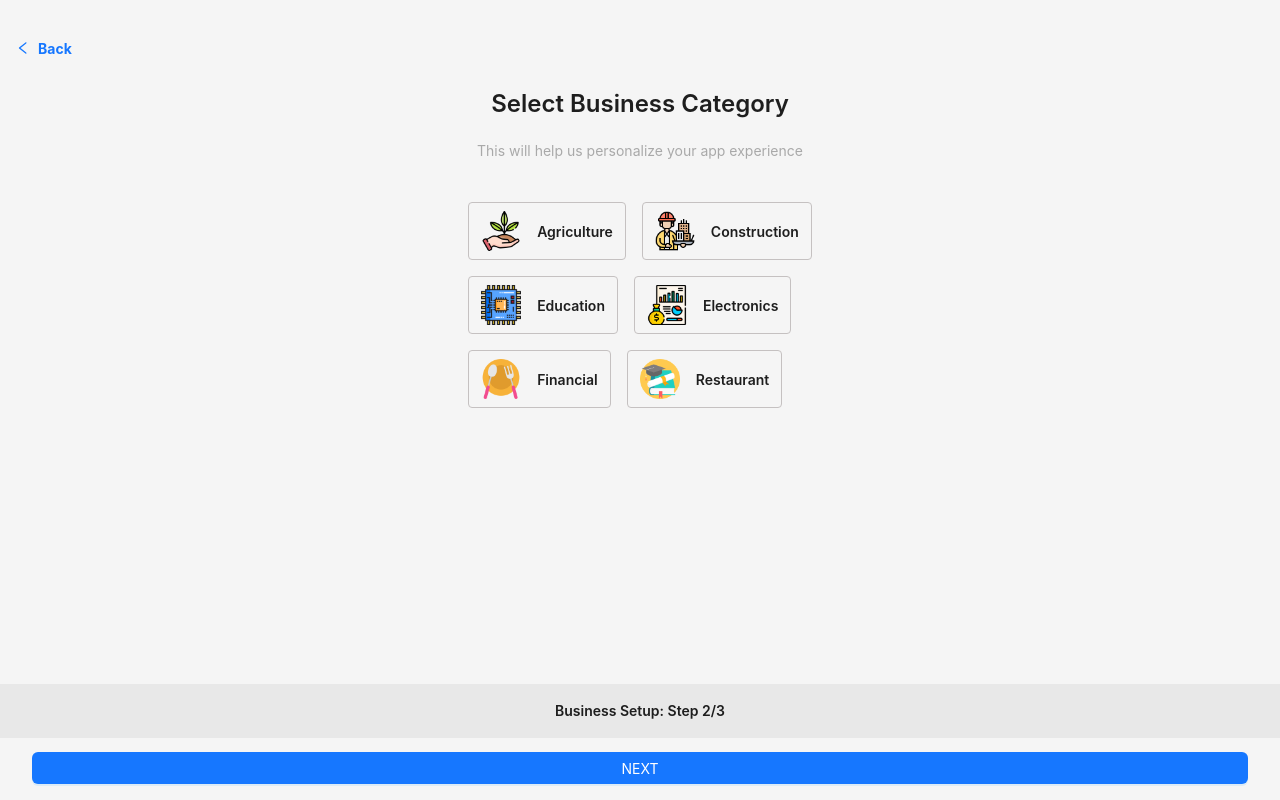
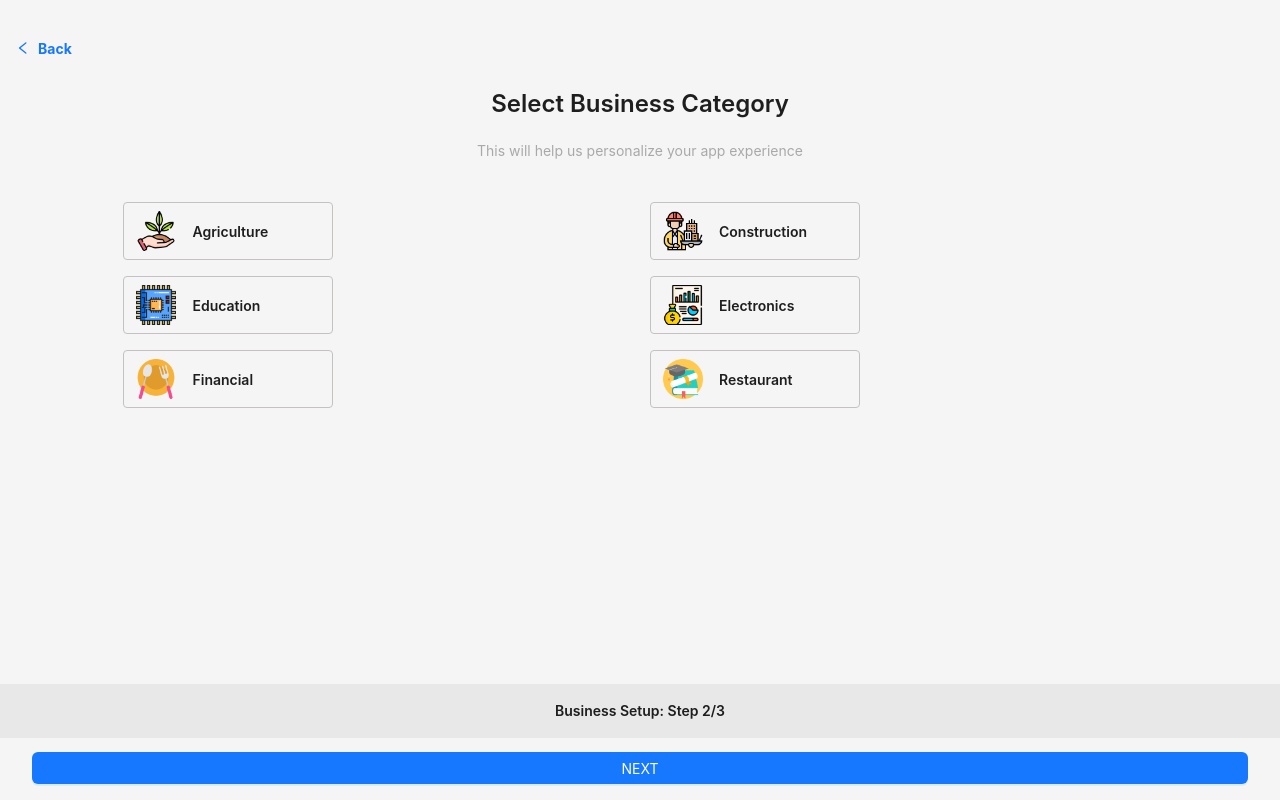
Before and after one commit to shreejan-regmi01/cashbook-demo, a React (Create React App) app: page / in a window 1280 px wide. Both pictures are taken after a click on the button "NEXT". Built offline with nearby package versions, Linux system fonts and the light colour scheme.

Commit message:
updated business category section with grid view

```diff
--- a/src/components/add-business/BusinessCategoryCard.js
+++ b/src/components/add-business/BusinessCategoryCard.js
@@ -9,9 +9,10 @@ export default function BusinessCategoryCard({ image, category = "other" }) {
         border: "1px solid  #c5c1c1",
         padding: "8px 12px",
         borderRadius: "4px",
+        maxWidth: "210px",
       }}
     >
-      <div style={{ width: "100%" }}>
+      <div>
         <img src={image} width="40px" alt="agriculture" />
       </div>
       <div>
--- a/src/views/AddBusiness.js
+++ b/src/views/AddBusiness.js
@@ -54,38 +54,48 @@ export default function AddBusiness() {
               <Typography.Text style={{ color: "darkgray" }}>
                 This will help us personalize your app experience
               </Typography.Text>
-              <Flex vertical={true} gap="middle" className="mt-2">
-                <Flex gap="middle" style={{ flexGrow: 1 }}>
+              <Row
+                gutter={[20, 16]}
+                style={{ paddingInline: "2rem" }}
+                className="mt-2"
+              >
+                <Col span={12}>
                   <BusinessCategoryCard
                     image={agricultureImage}
                     category="Agriculture"
                   />
+                </Col>
+                <Col span={12}>
                   <BusinessCategoryCard
                     image={constructionImage}
                     category="Construction"
                   />
-                </Flex>
-                <Flex gap="middle">
+                </Col>
+                <Col span={12}>
                   <BusinessCategoryCard
                     image={educationImage}
                     category="Education"
                   />
+                </Col>
+                <Col span={12}>
                   <BusinessCategoryCard
                     image={electronicsImage}
                     category="Electronics"
                   />
-                </Flex>
-                <Flex gap="middle">
+                </Col>
+                <Col span={12}>
                   <BusinessCategoryCard
                     image={financialImage}
                     category="Financial"
                   />
+                </Col>
+                <Col span={12}>
                   <BusinessCategoryCard
                     image={foodImage}
                     category="Restaurant"
                   />
-                </Flex>
-              </Flex>
+                </Col>
+              </Row>
             </>
           )
         }
```
